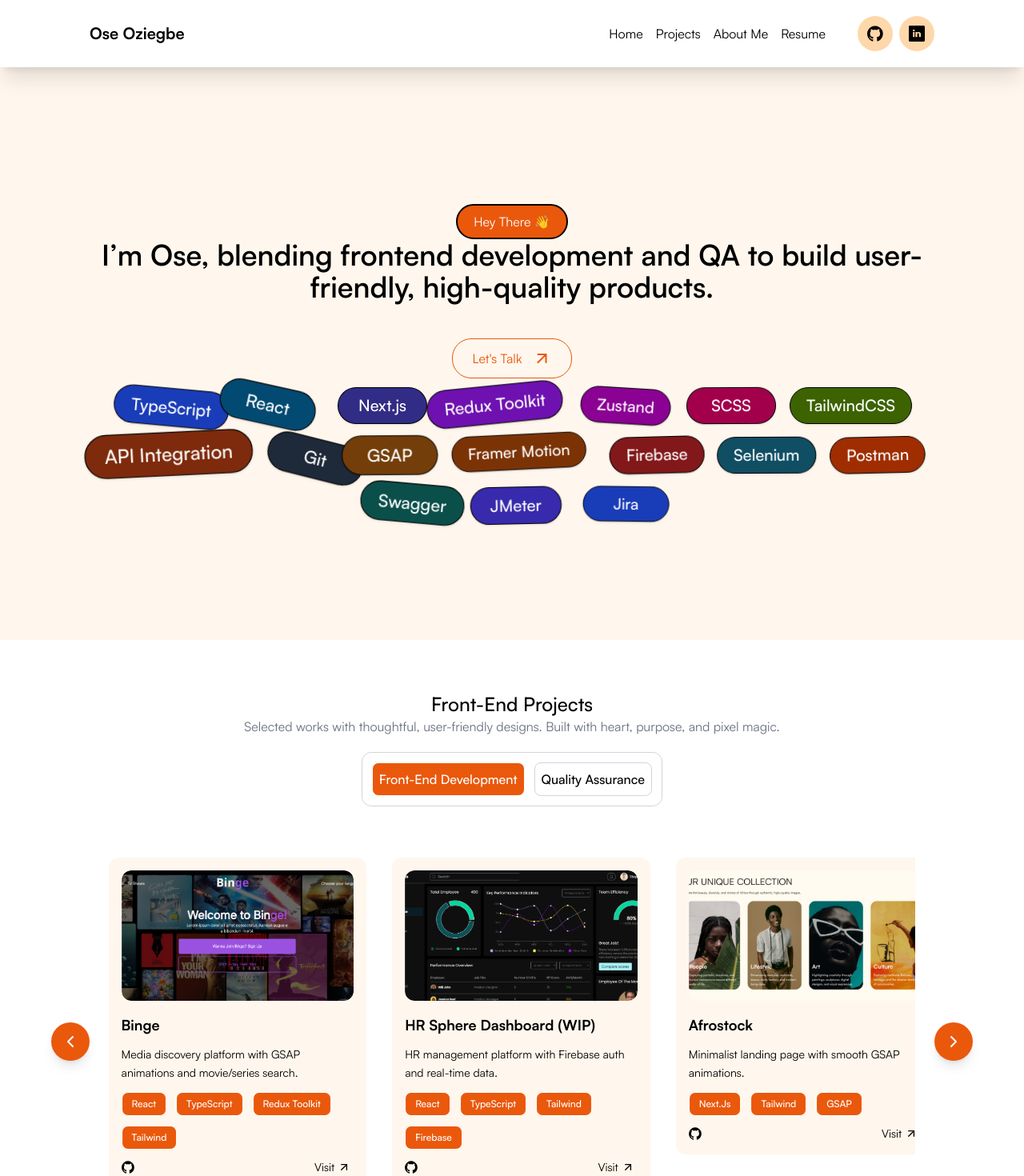
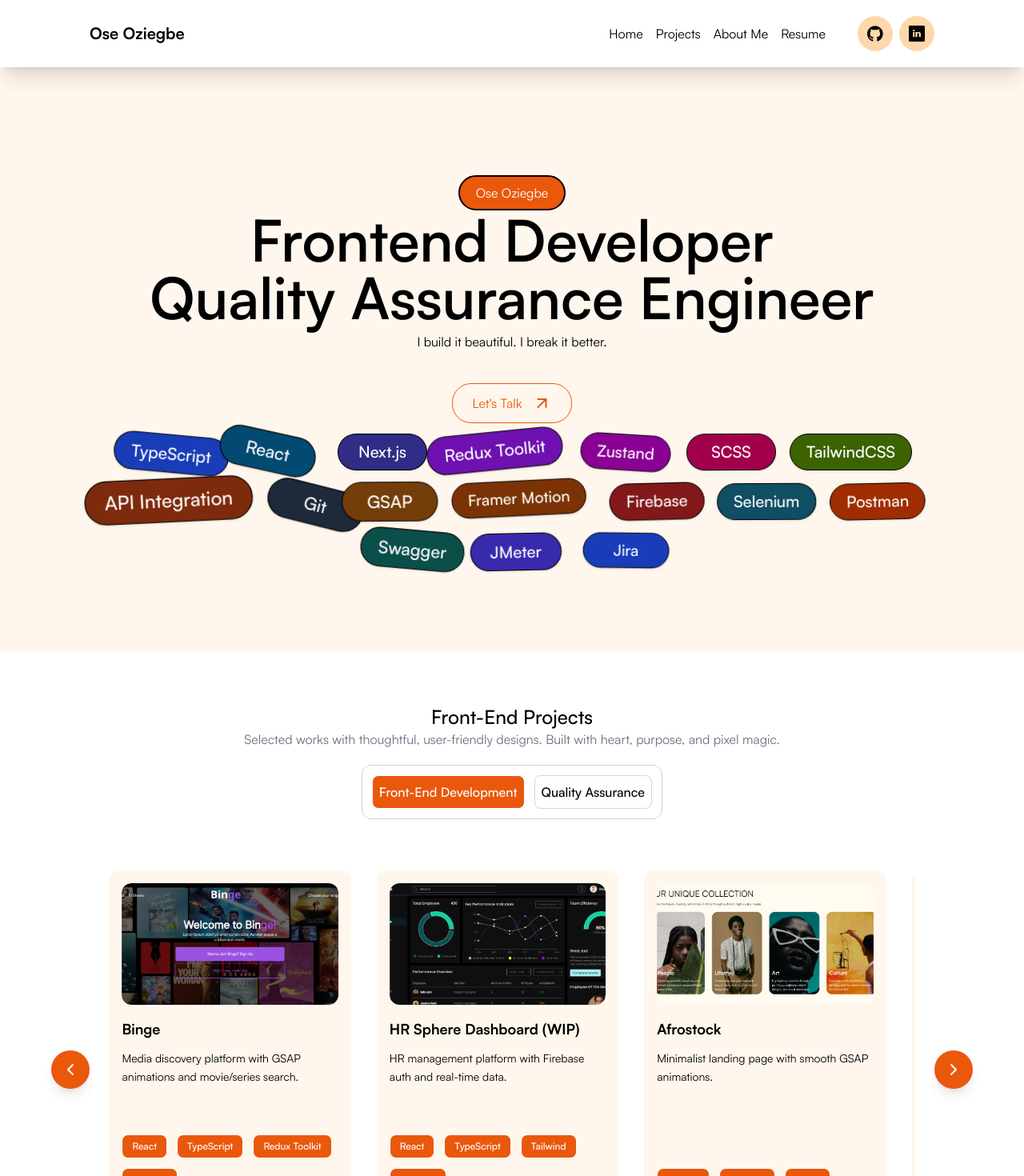
Before and after one commit to oseji/my-portfolio, a Next.js app: page / in a window 1280 px wide. Shown: the top 1470 px of the page at 80% size. Built offline with nearby package versions, Linux system fonts and the light colour scheme.

Commit message:
updated footer and herosection

```diff
--- a/src/app/components/Footer.tsx
+++ b/src/app/components/Footer.tsx
@@ -11,10 +11,8 @@ const Footer = () => {
 			</h1>
 
 			<p className=" text-center mt-4">
-				Interest among Nigerian and African students in studying abroad has
-				significantly increased. Over the past year, Zeem has focused on turning
-				this aspiration into a reality by ensuring the process is seamless and
-				accessible
+				© 2025 Ose Oziegbe • Frontend & QA Engineer <br /> Turning pixels into
+				products and bugs into features
 			</p>
 
 			<div className=" flex flex-row items-center justify-center gap-2 mb-10 mt-4">
--- a/src/app/components/Herosection.tsx
+++ b/src/app/components/Herosection.tsx
@@ -8,15 +8,21 @@ const HeroSection = () => {
 			className=" section-padding flex flex-col items-center justify-center gap-20 md:gap-60 lg:gap-80 xl:gap-20 min-h-screen bg-[#FFF7ED]"
 			id="heroSection"
 		>
-			<div className="mt-10 relative translate-y-1/4 md:translate-y-1/2">
+			<div className=" relative translate-y-1/4 md:translate-y-1/2">
 				<div className=" capitalize text-center px-5 py-2 bg-[var(--primary-color)] w-fit mx-auto rounded-full border-black border-2 text-white">
-					hey there 👋
+					ose oziegbe
 				</div>
 
-				<h1 className=" text-2xl md:text-4xl lg:text-7xl xl:text-4xl font-semibold text-center mb-11">
-					I’m Ose, blending frontend development and QA to build user-friendly,
-					high-quality products.
+				<h1 className=" text-2xl md:text-4xl lg:text-7xl  font-semibold text-center">
+					Frontend Developer
 				</h1>
+				<h1 className=" text-2xl md:text-4xl lg:text-7xl  font-semibold text-center mb-2">
+					Quality Assurance Engineer
+				</h1>
+
+				<p className=" text-center mb-10">
+					I build it beautiful. I break it better.
+				</p>
 
 				<a
 					href="mailto:oseoziegbe0@gmail.com"
--- a/src/app/components/Projects.tsx
+++ b/src/app/components/Projects.tsx
@@ -260,9 +260,9 @@ const Projects = () => {
 						{projects.map((project) => (
 							<div
 								key={project.id}
-								className="flex-none w-full sm:w-[85%] md:w-[48%] lg:w-[32%]  rounded-xl p-4 h-full bg-[#FFF7ED]"
+								className="flex-none w-full sm:w-[85%] md:w-[30%]  rounded-xl p-4 h-[450px] bg-[#FFF7ED]"
 							>
-								<div className="min-h-80">
+								<div className=" h-full relative">
 									<div className="rounded-xl overflow-hidden aspect-video">
 										<Image
 											src={project.img}
@@ -273,7 +273,7 @@ const Projects = () => {
 										/>
 									</div>
 
-									<div className="flex flex-col gap-3 justify-between min-h-40 mt-4">
+									<div className="flex flex-col gap-3 justify-between mt-4">
 										<div className=" flex flex-col gap-3">
 											<h2 className="font-bold capitalize text-lg">
 												{project.title}
@@ -283,7 +283,7 @@ const Projects = () => {
 											</p>
 										</div>
 
-										<div className=" flex flex-col gap-3">
+										<div className=" flex flex-col w-full gap-3 absolute bottom-0">
 											<div className="flex flex-row gap-3 flex-wrap">
 												{project.stack.map((tech, i) => (
 													<span
--- a/src/app/components/SkillTags.tsx
+++ b/src/app/components/SkillTags.tsx
@@ -49,7 +49,7 @@ const SkillTags = () => {
 	return (
 		<div
 			ref={containerRef}
-			className="flex flex-wrap justify-center gap-4 py-10 mt-10 md:mt-0"
+			className="flex flex-wrap justify-center gap-4 py-10 mt-12"
 		>
 			{tags.map((tag, i) => (
 				<div
```
